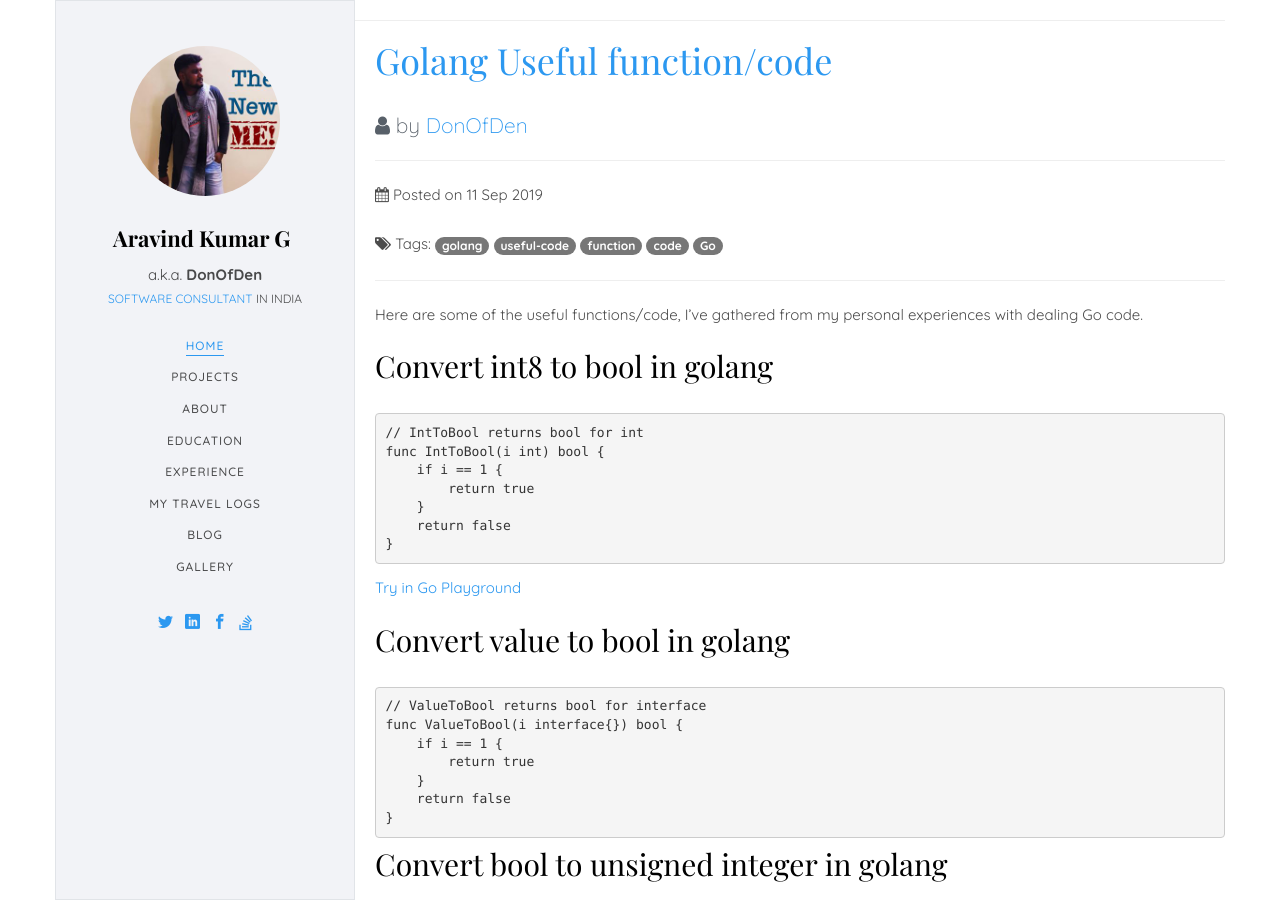
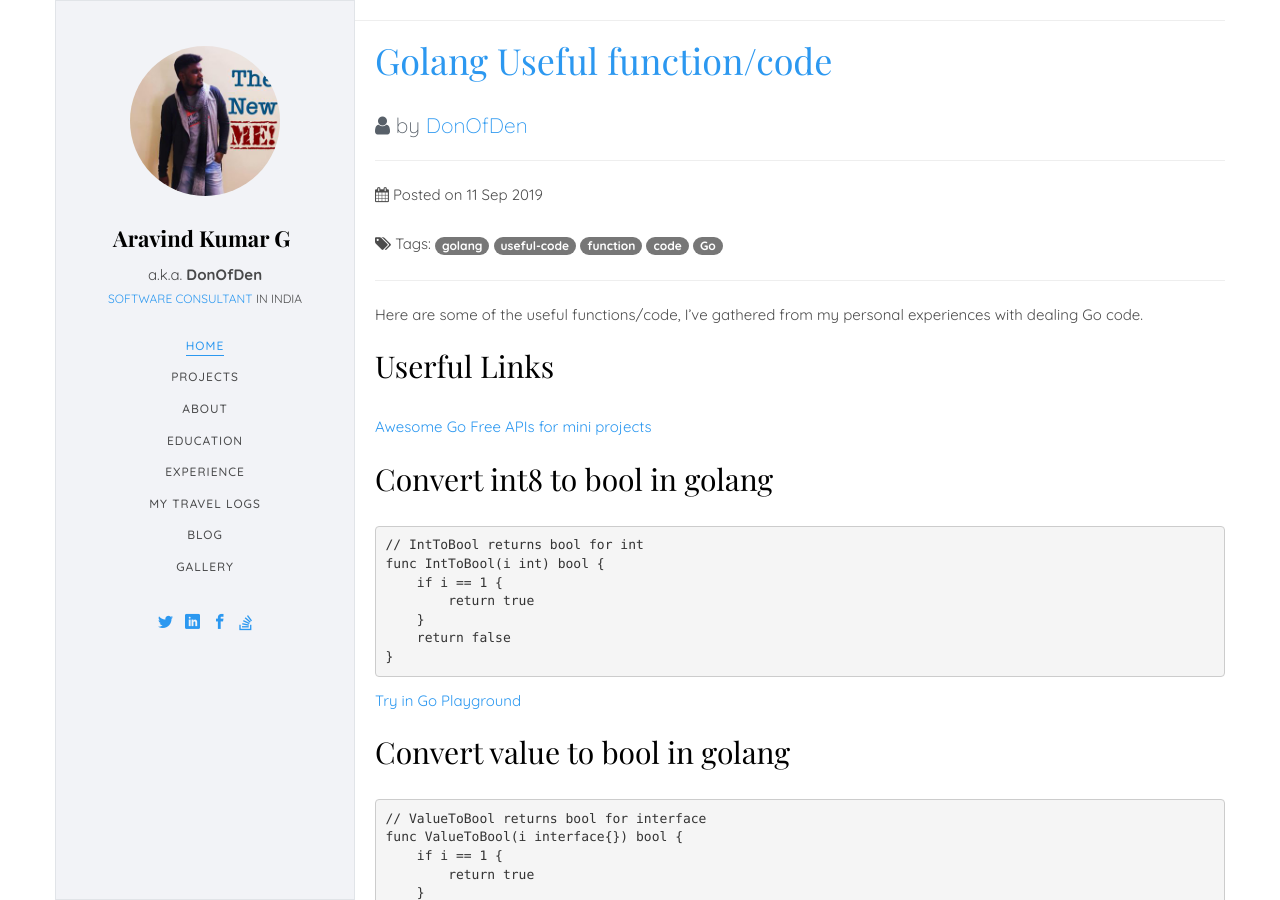
Before and after one commit to donofden/donofden.github.io, a Jekyll site: the page built from _posts/2019-09-11-golang-useful-functions-code.md, in a window 1280 px wide and 900 px high. Built offline with Jekyll 4.4.1, drawn with Linux system fonts in a browser that asks for light colours; some web fonts are replaced.

Commit message:
Go Useful Links updated

```diff
--- a/_posts/2019-09-11-golang-useful-functions-code.md
+++ b/_posts/2019-09-11-golang-useful-functions-code.md
@@ -8,6 +8,11 @@ description: Golang Useful function/code which I come accross
 ---
 
 Here are some of the useful functions/code, I’ve gathered from my personal experiences with dealing Go code.
+
+## Userful Links
+
+[Awesome Go](https://awesome-go.com/#networking){:target="_blank"}
+[Free APIs for mini projects](https://github.com/public-apis/public-apis){:target="_blank"}
 
 ## Convert int8 to bool in golang
 
```
